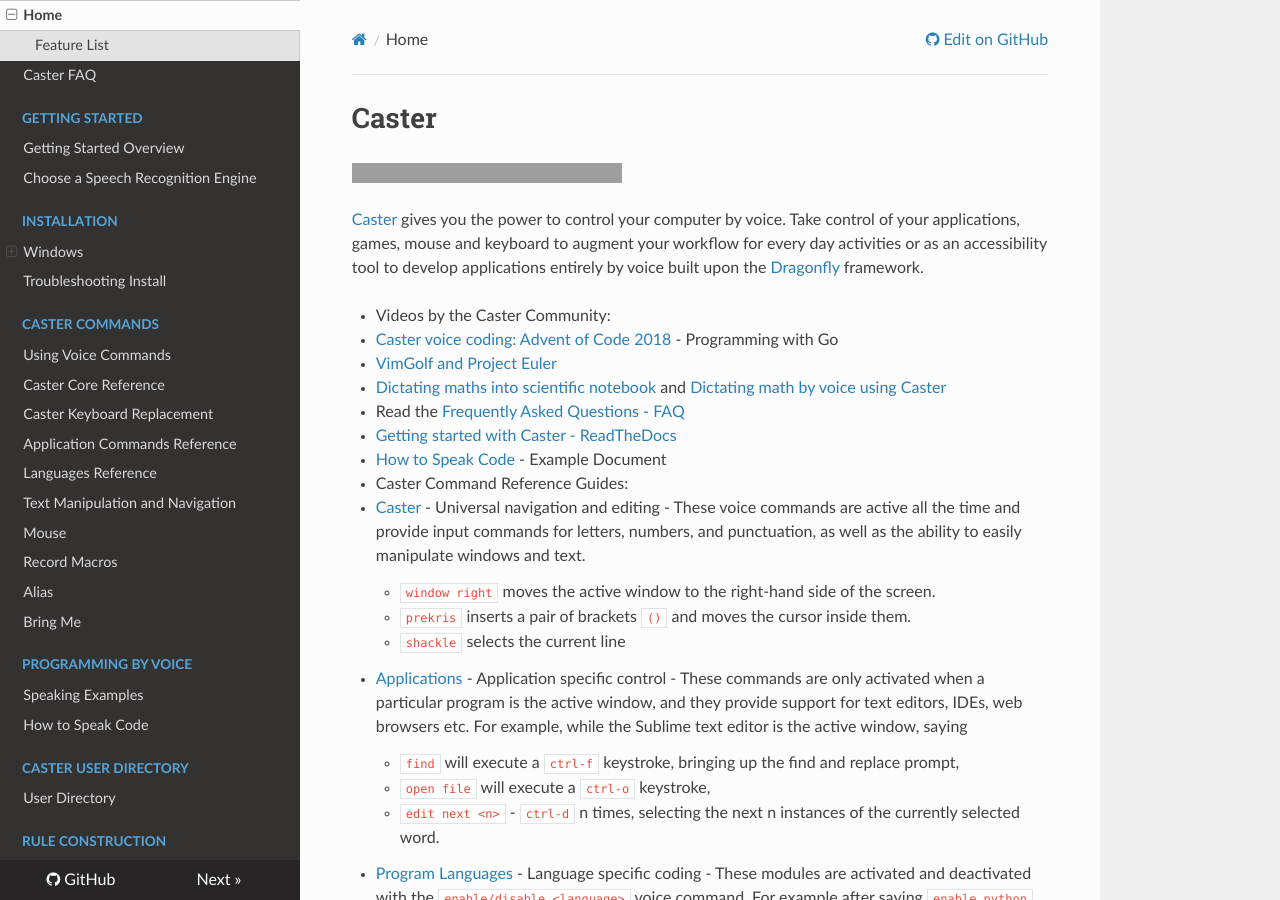
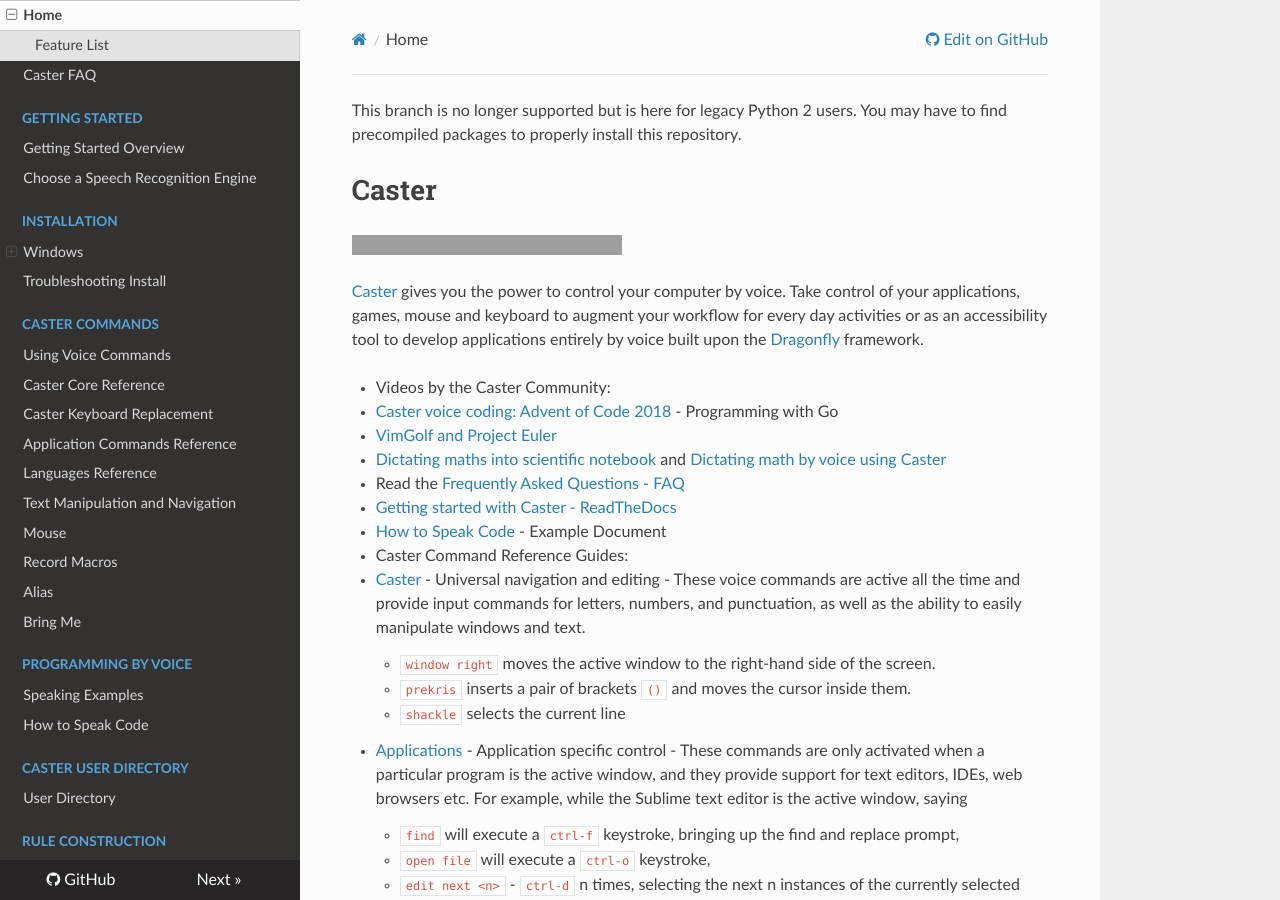
Before and after one commit to dictation-toolbox/Caster, an MkDocs documentation site: the page built from docs/README.md, in a window 1280 px wide and 900 px high. Built offline with MkDocs 1.6.1, drawn with Linux system fonts in a browser that asks for light colours; nearby versions of some CDN libraries; comment, search, counter and statistics services are not loaded; grey boxes are pictures that could not be loaded.

Commit message:
Update Python 2 legacy in README.md

```diff
--- a/docs/README.md
+++ b/docs/README.md
@@ -1,3 +1,5 @@
+This branch is no longer supported but is here for legacy Python 2 users. You may have to find precompiled packages to properly install this repository.
+
 # Caster
 [![Caster Lint/Unit Tests](https://github.com/dictation-toolbox/Caster/actions/workflows/pythonpackage.yml/badge.svg)](https://github.com/dictation-toolbox/Caster/actions/workflows/pythonpackage.yml)![GitHub top language](https://img.shields.io/github/languages/top/dictation-toolbox/Caster)[![https://github.com/dictation-toolbox/Caster/blob/master/LICENSE](https://img.shields.io/badge/license-GNU-informational)](https://matrix.to/#/!KOGBGqVOBKJjKLgFUY:matrix.org?via=matrix.org)
 
```
